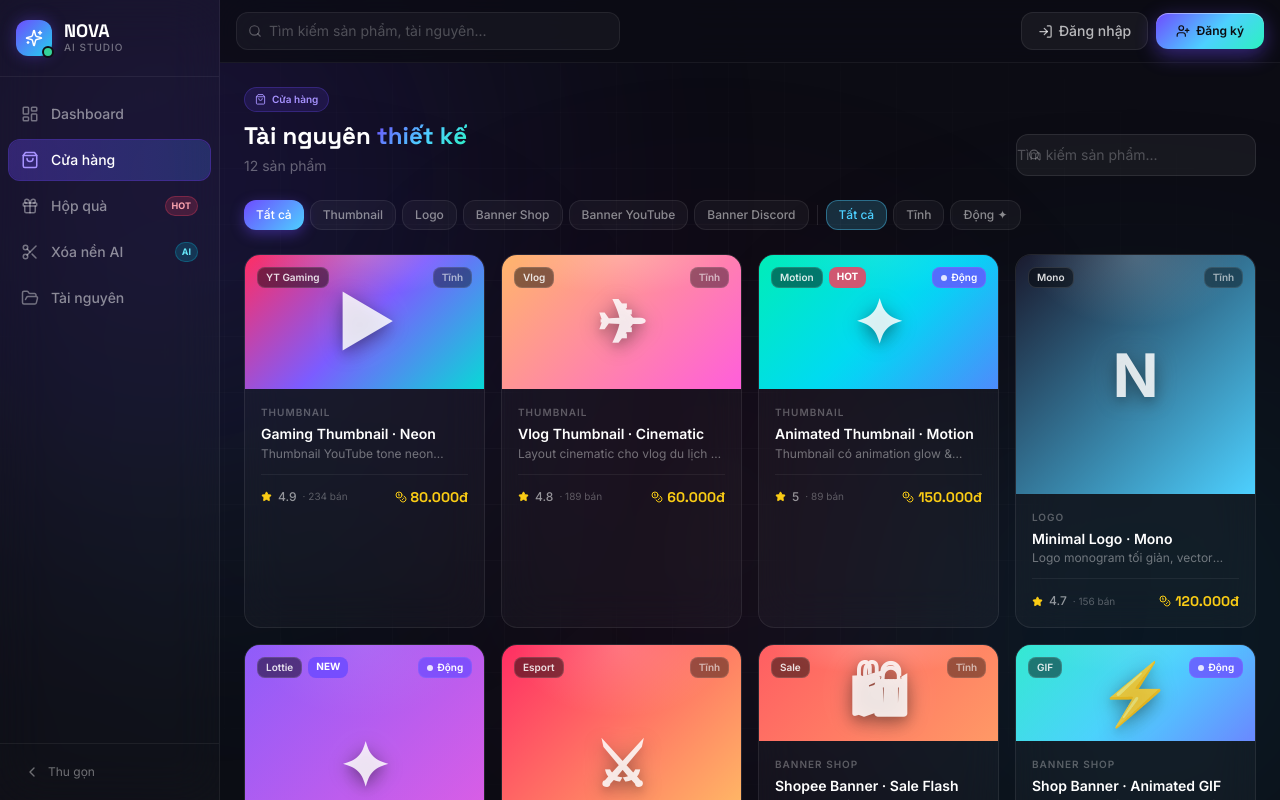
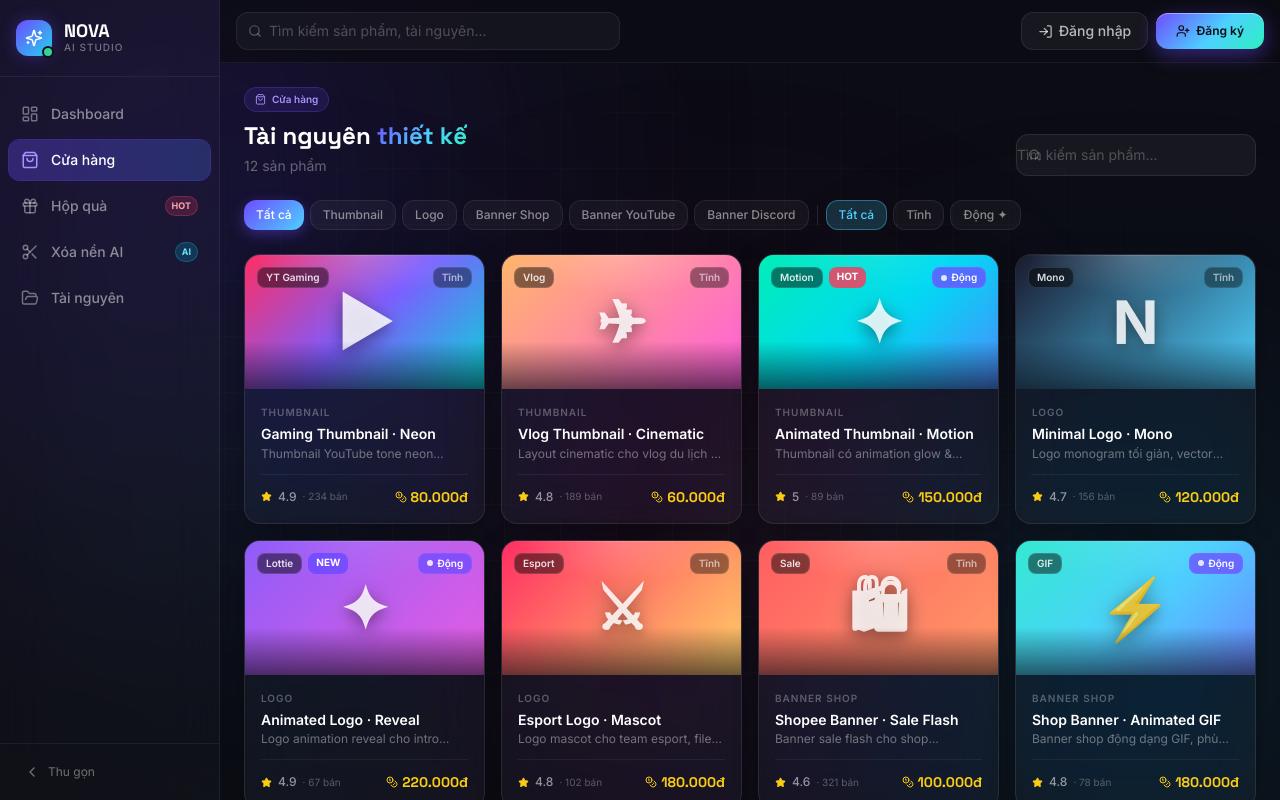
Before and after one commit to cayaccdivi-design/kiro12, a React (Vite) app: page /shop in a window 1280 px wide. Shown: the top 800 px of the page. Built offline with nearby package versions, Linux system fonts and the light colour scheme.

Commit message:
feat: glassmorphism product cards, fixed ratio 16/9, customizable badge

```diff
--- a/src/pages/ShopPage.jsx
+++ b/src/pages/ShopPage.jsx
@@ -186,25 +186,26 @@ function ProductCard({ p, onClick }) {
       transition={{ duration: 0.28, ease: [0.22, 0.8, 0.22, 1] }}
       whileHover={{ y: -5 }}
       onClick={() => onClick(p)}
-      className="group relative flex flex-col rounded-2xl overflow-hidden cursor-pointer"
+      className="group relative flex flex-col rounded-2xl overflow-hidden cursor-pointer h-full"
       style={{
-        background: 'rgba(255,255,255,0.03)',
-        border: '1px solid rgba(255,255,255,0.08)',
-        backdropFilter: 'blur(20px)',
-        transition: 'box-shadow 0.3s ease, border-color 0.3s ease',
+        background: 'rgba(255,255,255,0.04)',
+        border: '1px solid rgba(255,255,255,0.09)',
+        backdropFilter: 'blur(24px) saturate(180%)',
+        boxShadow: '0 4px 24px rgba(0,0,0,0.25), inset 0 1px 0 rgba(255,255,255,0.06)',
+        transition: 'box-shadow 0.3s ease, border-color 0.3s ease, transform 0.3s ease',
       }}
       onMouseEnter={e => {
-        e.currentTarget.style.borderColor = 'rgba(110,75,255,0.35)'
-        e.currentTarget.style.boxShadow = '0 16px 48px rgba(110,75,255,0.18), 0 4px 12px rgba(0,0,0,0.3)'
+        e.currentTarget.style.borderColor = 'rgba(110,75,255,0.45)'
+        e.currentTarget.style.boxShadow = '0 20px 60px rgba(110,75,255,0.22), 0 0 0 1px rgba(110,75,255,0.2), inset 0 1px 0 rgba(255,255,255,0.08)'
       }}
       onMouseLeave={e => {
-        e.currentTarget.style.borderColor = 'rgba(255,255,255,0.08)'
-        e.currentTarget.style.boxShadow = 'none'
+        e.currentTarget.style.borderColor = 'rgba(255,255,255,0.09)'
+        e.currentTarget.style.boxShadow = '0 4px 24px rgba(0,0,0,0.25), inset 0 1px 0 rgba(255,255,255,0.06)'
       }}
     >
       {/* ── Thumbnail ── */}
       <div className="relative overflow-hidden flex-shrink-0"
-        style={{ aspectRatio: p.ratio, background: p.previewDataUrl ? '#0a0a10' : p.gradient }}>
+        style={{ aspectRatio: '16/9', background: p.previewDataUrl ? '#0a0a10' : p.gradient }}>
 
         {/* Preview image for store products */}
         {p.previewDataUrl ? (
@@ -257,6 +258,12 @@ function ProductCard({ p, onClick }) {
           </span>
         </div>
 
+        {/* Bottom fade */}
+        <div className="absolute bottom-0 inset-x-0 h-12 pointer-events-none"
+          style={{ background: 'linear-gradient(to top, rgba(7,7,16,0.6), transparent)' }} />
+        {/* Top shimmer line */}
+        <div className="absolute inset-x-0 top-0 h-px"
+          style={{ background: 'linear-gradient(90deg, transparent, rgba(255,255,255,0.15), transparent)' }} />
         {/* Hover overlay */}
         <div className="absolute inset-0 flex items-center justify-center opacity-0 group-hover:opacity-100 transition-opacity duration-200 z-20"
           style={{ background: 'linear-gradient(180deg, rgba(7,7,16,0) 30%, rgba(7,7,16,0.55) 100%)' }}>
@@ -321,6 +328,15 @@ function ProductCard({ p, onClick }) {
               style={{ background: 'rgba(43,242,192,0.15)', border: '1px solid rgba(43,242,192,0.3)', color: 'rgba(43,242,192,1)' }}>
               {p.discountCode}
               {p.discountPercent > 0 ? ` -${p.discountPercent}%` : ''}
+            </span>
+          </div>
+        )}
+        {/* Nút tùy chỉnh nếu đã mua và có editableFields */}
+        {owned && p.editableFields?.length > 0 && (
+          <div className="mt-1">
+            <span className="inline-flex items-center gap-1 px-2 py-0.5 text-[9px] rounded-lg font-semibold"
+              style={{ background: 'rgba(77,208,255,0.12)', border: '1px solid rgba(77,208,255,0.3)', color: 'rgba(77,208,255,1)' }}>
+              ✏️ Có thể tùy chỉnh
             </span>
           </div>
         )}
@@ -605,9 +621,11 @@ export default function ShopPage() {
       <AnimatePresence mode="popLayout">
         {filtered.length > 0 ? (
           <motion.div layout
-            className="grid grid-cols-1 sm:grid-cols-2 lg:grid-cols-3 xl:grid-cols-4 gap-4">
+            className="grid grid-cols-1 sm:grid-cols-2 lg:grid-cols-3 xl:grid-cols-4 gap-4 items-stretch">
             {filtered.map(p => (
-              <ProductCard key={p.id} p={p} onClick={setSelected} />
+              <div key={p.id} className="flex flex-col">
+                <ProductCard p={p} onClick={setSelected} />
+              </div>
             ))}
           </motion.div>
         ) : (
```
